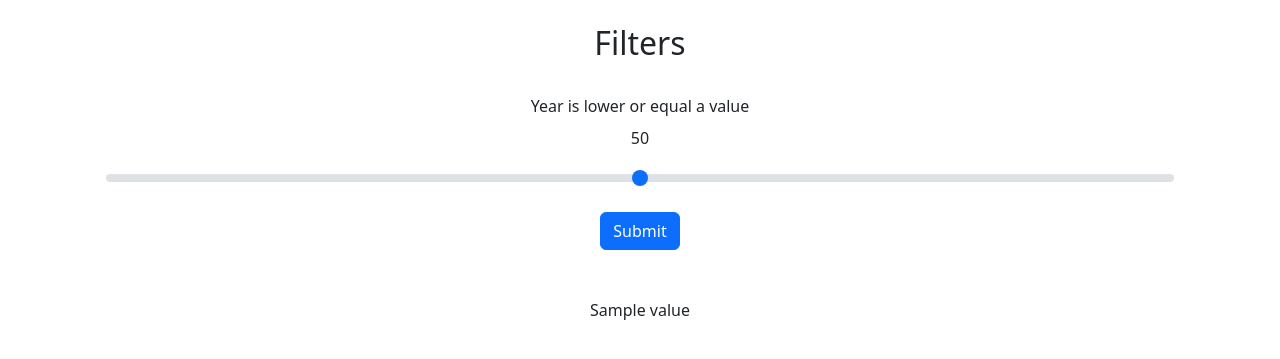
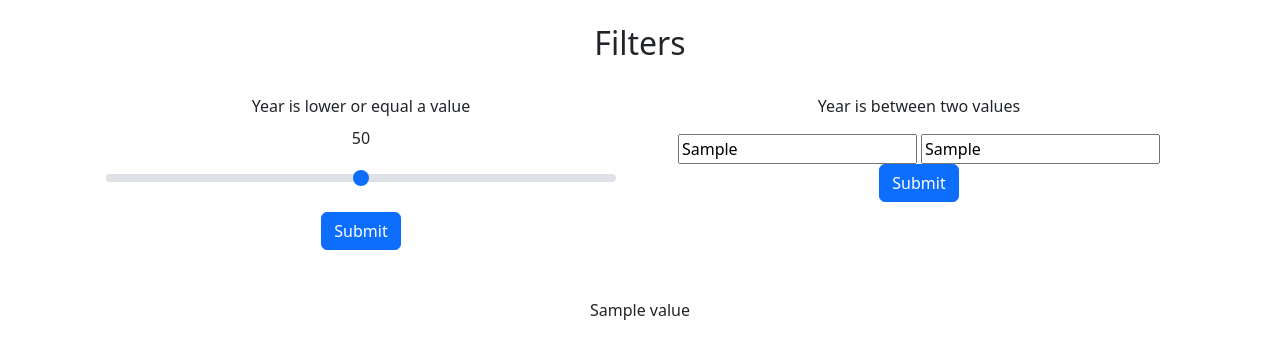
Before and after one commit to VetalM84/flaskMongo, a Flask app: template templates/filter.html in a window 1280 px wide. Shown: the part 72-431 px from the top of the page. Run offline with Flask 2, Linux system fonts and the light colour scheme; the template is opened without the code that fills it: most values are stand-ins (such as "Sample title", 1, 10 or a date in 2020); some libraries are stand-ins or nearby versions.

Commit message:
Add year range filter

```diff
--- a/templates/filter.html
+++ b/templates/filter.html
@@ -8,9 +8,19 @@
 				<form method="post" name="yearRangeForm">
 					<label for="yearRangeSlider" class="form-label">Year is lower or equal a value</label>
 					<p id="rangeValue"></p>
+					<input type=hidden name="filterType" value="slider">
 					<input type="range" class="form-range" min="{{ year[0]["min_val"] }}" max="{{ year[0]["max_val"] }}"
 					       name="yearRangeSlider" id="yearRangeSlider" onchange="updateRangeValue(this.value)">
 					<button type="submit" class="btn btn-primary mt-3">Submit</button>
+				</form>
+			</div>
+			<div class="col p-4">
+				<form method="post" name="yearBetweenForm">
+					<p>Year is between two values</p>
+					<input type=hidden name="filterType" value="range">
+					<input type="text" name="yearStart" id="yearStart" value="{{ year[0]["min_val"] }}">
+					<input type="text" name="yearEnd" id="yearEnd" value="{{ year[0]["max_val"] }}">
+					<button type="submit" class="btn btn-primary">Submit</button>
 				</form>
 			</div>
 		</div>
```
Also changed, not shown: routes.py (+14 -3 lines).
